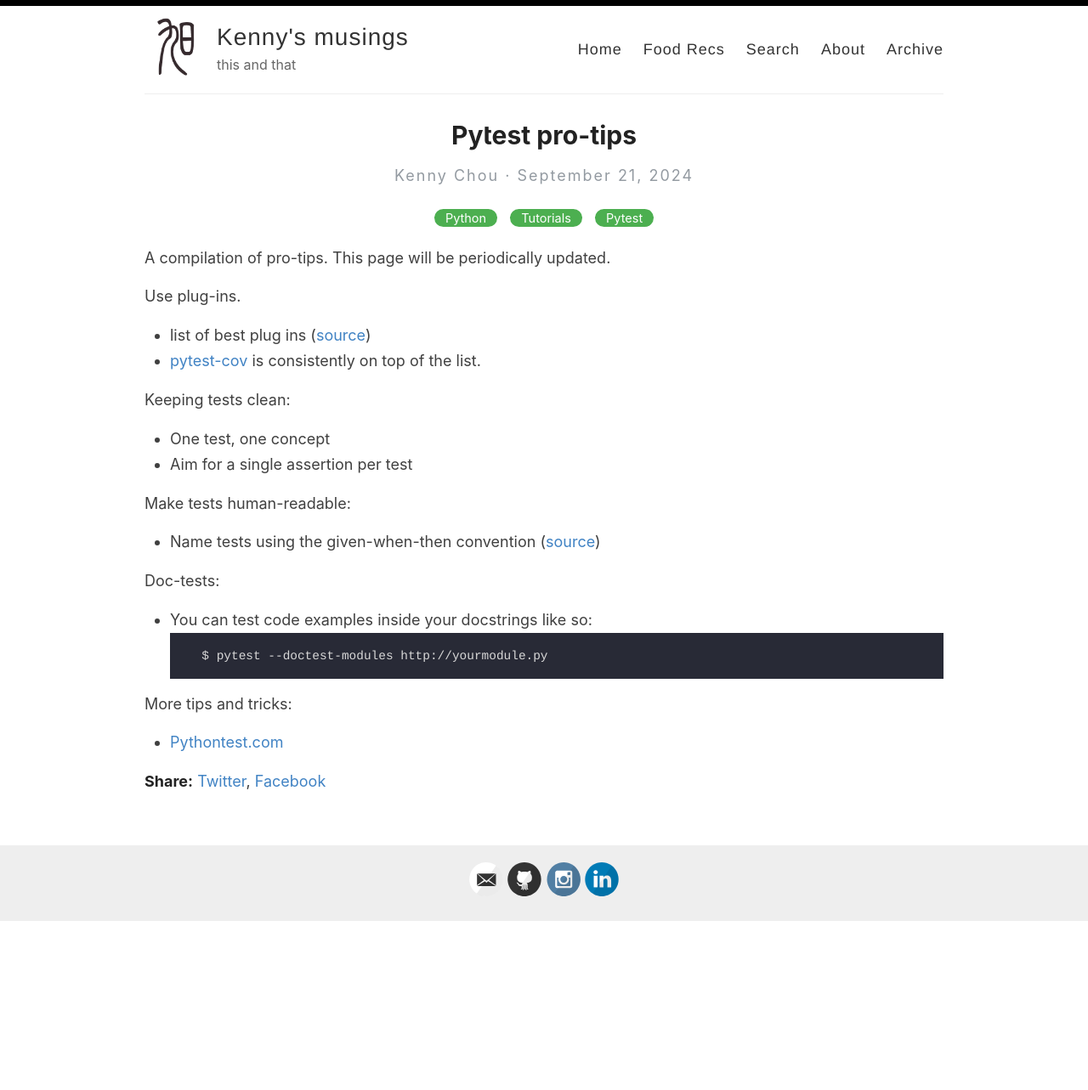
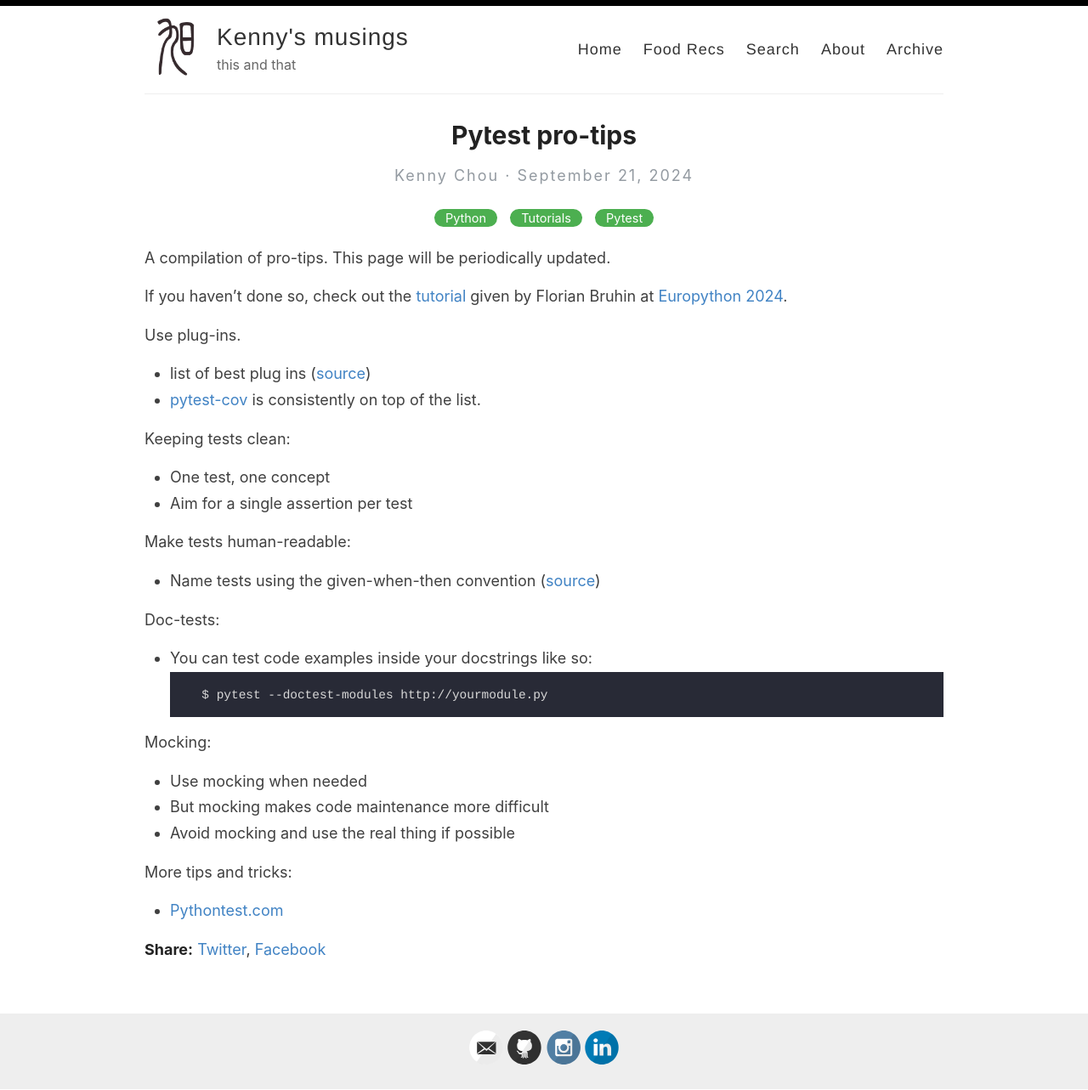
Before and after one commit to kfchou/kfchou.github.io, a Jekyll site: the page built from _posts/2024-09-21-pytest-best-practices.md, in a window 1280 px wide. Shown: the whole page at 85% size. Built offline with Jekyll 4.4.1, drawn with Linux system fonts in a browser that asks for light colours; before the commit the page ends 1085 px from its top, so only the background shows below that.

Commit message:
add comment on mocking

````diff
--- a/_posts/2024-09-21-pytest-best-practices.md
+++ b/_posts/2024-09-21-pytest-best-practices.md
@@ -5,6 +5,8 @@ categories: [Python,Tutorials, Pytest]
 ---
 
 A compilation of pro-tips. This page will be periodically updated.
+
+If you haven't done so, check out the [tutorial](https://github.com/The-Compiler/pytest-tips-and-tricks) given by Florian Bruhin at [Europython 2024](https://ep2024.europython.eu/session/pytest-tips-and-tricks-for-a-better-testsuite).
 
 Use plug-ins.
 * list of best plug ins ([source](https://pythontest.com/pytest/finding-top-pytest-plugins/))
@@ -23,5 +25,10 @@ Doc-tests:
     $ pytest --doctest-modules http://yourmodule.py
     ```
 
+Mocking:
+* Use mocking when needed
+* But mocking makes code maintenance more difficult
+* Avoid mocking and use the real thing if possible
+
 More tips and tricks:
 * [Pythontest.com](https://pythontest.com/pytest-tips-tricks/#markers)
````
